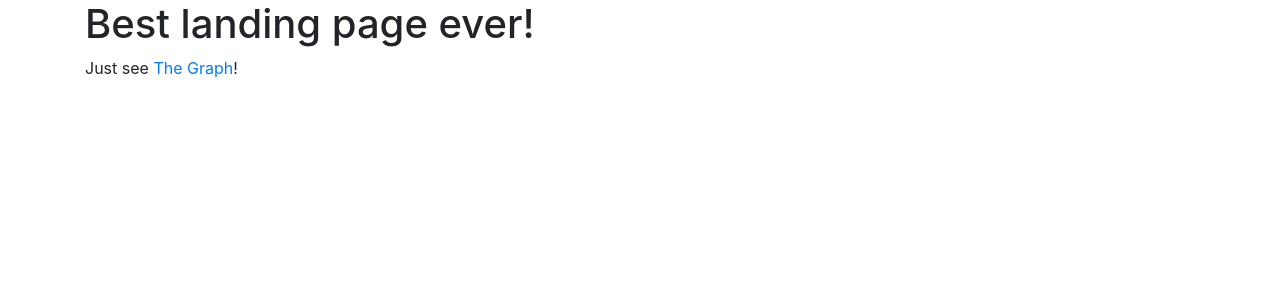
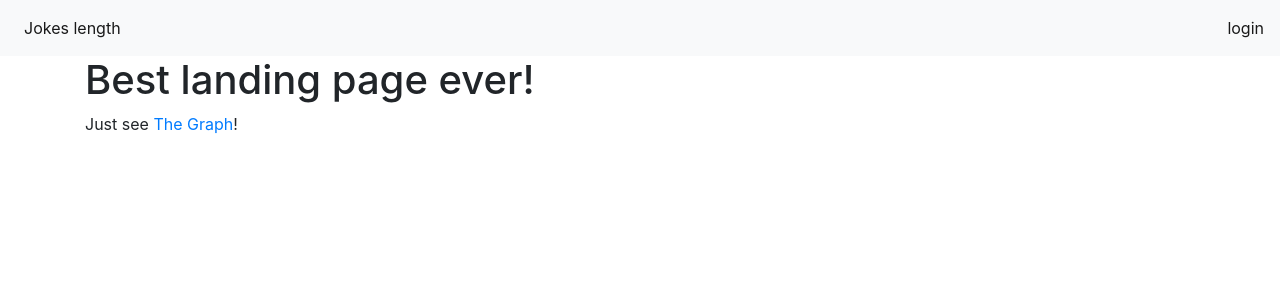
Before and after one commit to giorgian/jokelength, a Django app: page / in a window 1280 px wide. Shown: the top 300 px of the page. Run offline with Django 3.2, Linux system fonts and the light colour scheme; some libraries are stand-ins or nearby versions.

Commit message:
Header with login and logout links

```diff
--- a/jokelength/settings.py
+++ b/jokelength/settings.py
@@ -124,3 +124,6 @@ STATIC_URL = '/static/'
 STATICFILES_DIRS = [
     os.path.join(BASE_DIR, 'static'),
 ]
+
+LOGOUT_REDIRECT_URL = '/'
+LOGIN_REDIRECT_URL = '/'
--- a/templates/base.html
+++ b/templates/base.html
@@ -9,6 +9,26 @@
     {% bootstrap_css %}
   </head>
   <body>
+    <header>
+      <nav class="navbar navbar-expand-lg navbar-light bg-light">
+	<div class="collapse navbar-collapse" id="navbarText">
+	  <ul class="navbar-nav mr-auto">
+	    <li class="nav-item active">
+	      <a class="nav-link" href="/">Jokes length</a>
+	    </li>
+	  </ul>
+	  <span class="navbar-text">
+	    {% if request.user.is_authenticated %}
+	    {{ request.user.username }}
+	    <a href="{% url 'logout' %}">logout</a>
+	    {% else %}
+	    <a href="{% url 'login' %}">login</a>
+	    {% endif %}
+	  </span>
+	</div>
+      </nav>
+    </header>
+
     <div class="container">
       {% block content %}
       {% endblock content %}
```
